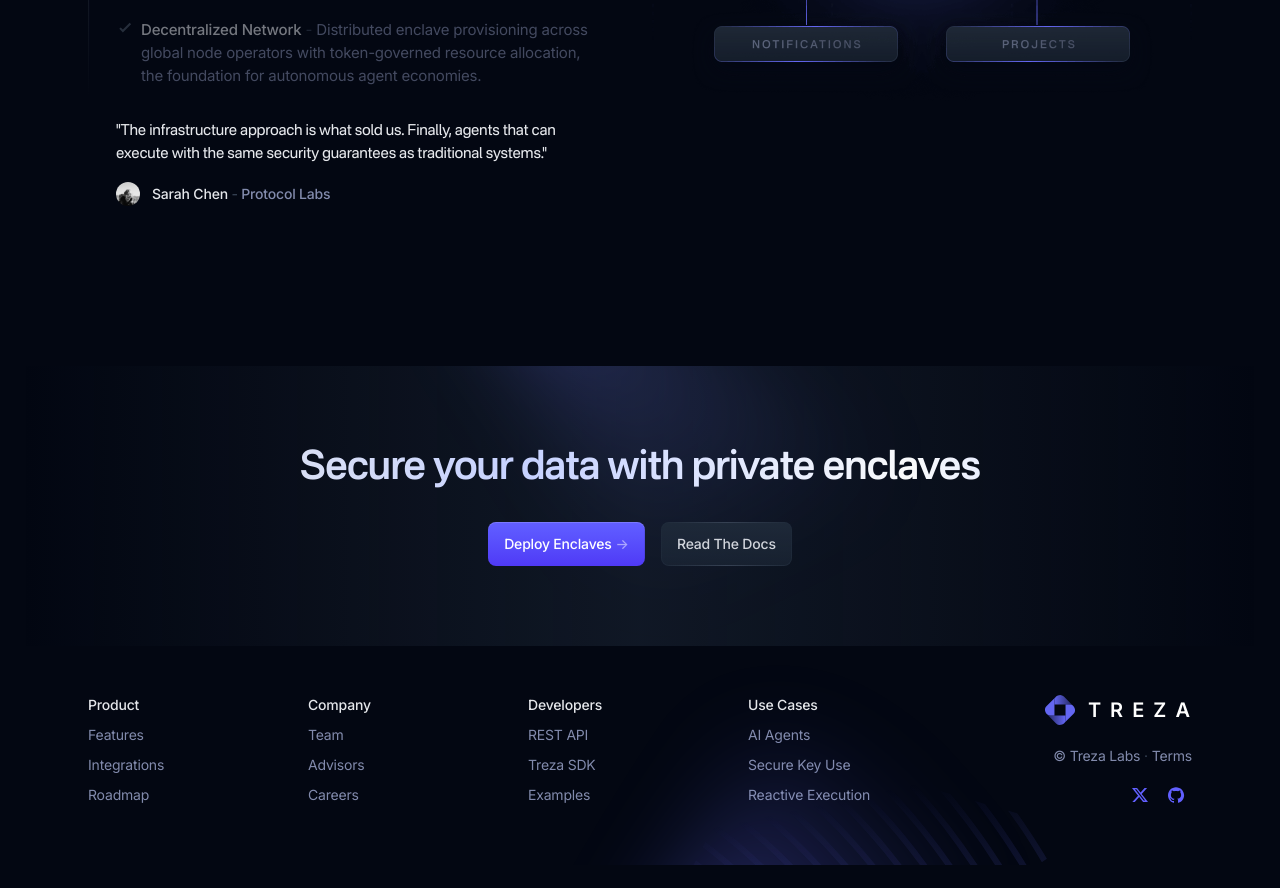
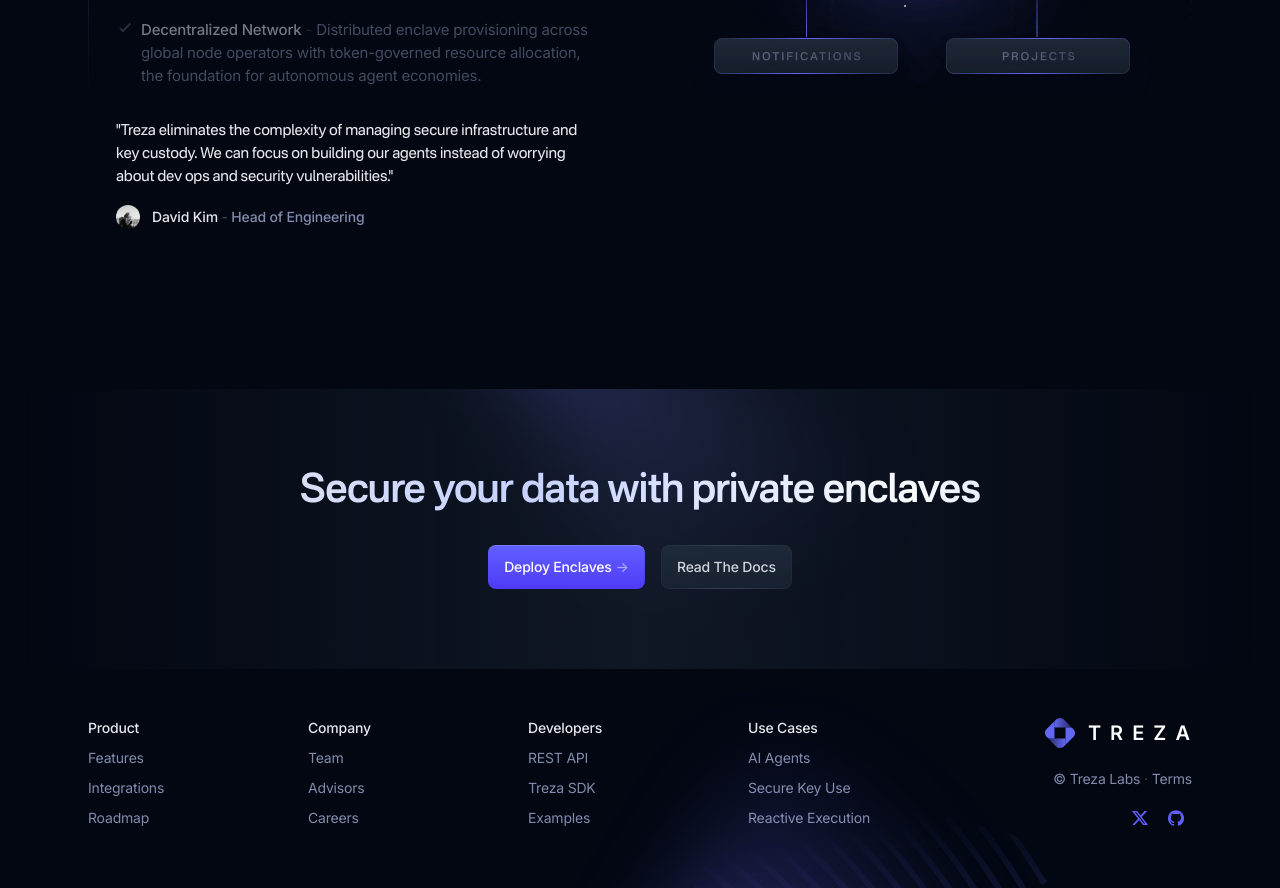
Before and after one commit to treza-labs/treza-xyz, a Next.js app: page / in a window 1280 px wide. Shown: the part 3660-4548 px from the top of the page. Before the commit the page ends 4525 px from the top, so only its background shows below. Built offline with nearby package versions, Linux system fonts and the light colour scheme.

Commit message:
updates to copy

```diff
--- a/components/split-carousel.tsx
+++ b/components/split-carousel.tsx
@@ -88,9 +88,9 @@
                     ))}
                   </TabList>
                 </div>
-                <div>
+                                <div>
                   <p className="mb-4 font-nacelle text-gray-200">
-                    "The infrastructure approach is what sold us. Finally, agents that can execute with the same security guarantees as traditional systems."
+                    "Treza eliminates the complexity of managing secure infrastructure and key custody. We can focus on building our agents instead of worrying about dev ops and security vulnerabilities."
                   </p>
                   <div className="flex items-center gap-3">
                     <Image
@@ -101,14 +101,9 @@
                       alt="Small testimonial"
                     />
                     <div className="text-sm font-medium text-gray-200">
-                      <span>Sarah Chen</span>
+                      <span>David Kim</span>
                       <span className="text-gray-700"> - </span>
-                      <a
-                        className="text-indigo-200/65 transition-colors hover:text-indigo-500"
-                        href="#0"
-                      >
-                        Protocol Labs
-                      </a>
+                      <span className="text-indigo-200/65">Head of Engineering</span>
                     </div>
                   </div>
                 </div>
--- a/components/ui/footer.tsx
+++ b/components/ui/footer.tsx
@@ -119,7 +119,7 @@
               <li>
                 <a
                   className="text-indigo-200/65 transition hover:text-indigo-500"
-                  href="https://treza.gitbook.io"
+                  href="https://docs.treza.xyz/developers/rest-api"
                 >
                   REST API
                 </a>
@@ -135,7 +135,7 @@
               <li>
                 <a
                   className="text-indigo-200/65 transition hover:text-indigo-500"
-                  href="https://github.com/treza-labs/treza-examples"
+                  href="https://docs.treza.xyz/developers/examples"
                 >
                   Examples
                 </a>
--- a/components/ui/header.tsx
+++ b/components/ui/header.tsx
@@ -80,7 +80,7 @@
                 </li>
                 <li>
                   <Link
-                    href="https://github.com/treza-labs/treza-sdk/blob/main/examples"
+                    href="https://docs.treza.xyz/developers/examples"
                     className="flex rounded-lg px-2 py-1.5 text-sm text-white hover:text-indigo-500"
                   >
                     Examples
--- a/components/ui/mobile-menu.tsx
+++ b/components/ui/mobile-menu.tsx
@@ -134,7 +134,7 @@
             </li>
             <li>
               <Link
-                href="https://github.com/treza-labs/treza-sdk/blob/main/examples"
+                href="https://docs.treza.xyz/developers/examples"
                 className="flex rounded-lg px-2 py-1.5 text-white hover:text-indigo-500"
                 onClick={() => setMobileNavOpen(false)}
               >
```
